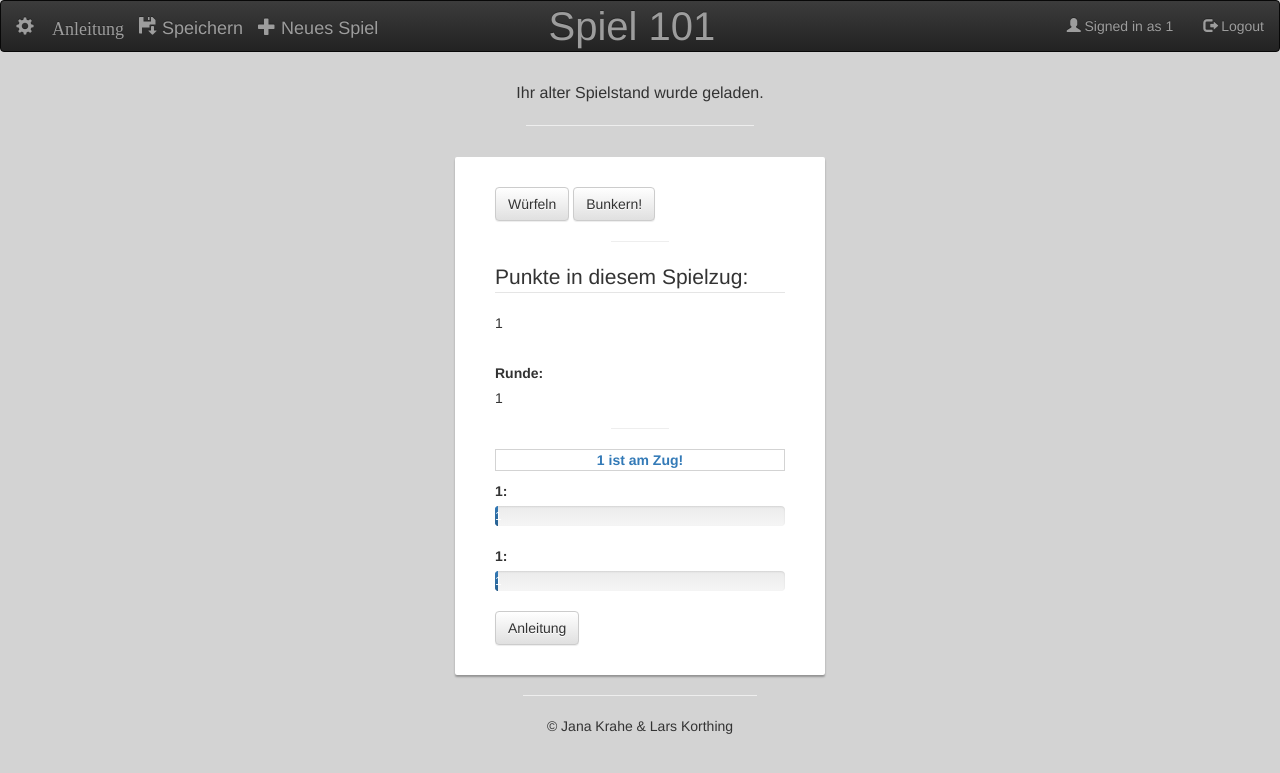
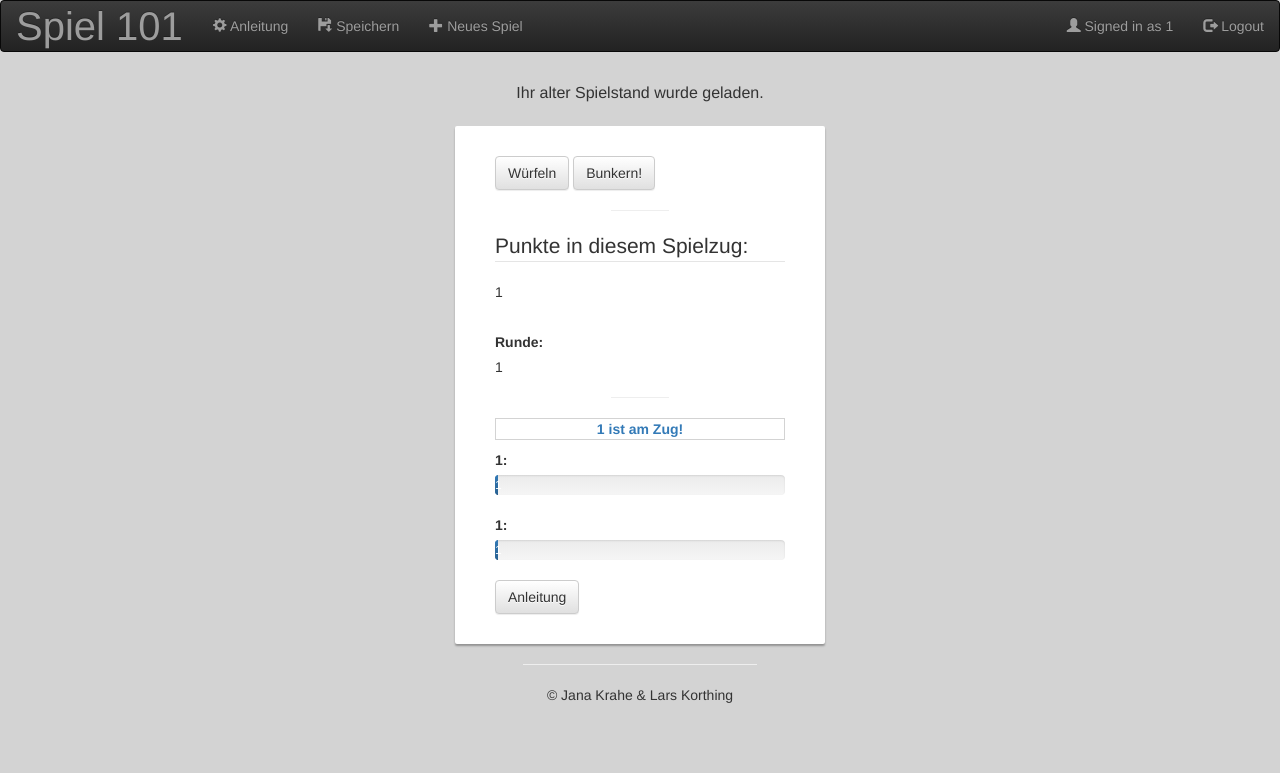
Before and after one commit to JanaKrahe/PHP_Datenbanken, a PHP site: page /PHP_Datenbanken/OberflaecheSpiel.php in a window 1280 px wide. Shown: the top 773 px of the page. Run offline with PHP 8.4, Linux system fonts and the light colour scheme; the visitor is signed in with stand-in values (Sample User, id 1); some libraries are stand-ins or nearby versions.

Commit message:
Navbar toggle

```diff
--- a/Spiel_101/CSS/meinecss.css
+++ b/Spiel_101/CSS/meinecss.css
@@ -126,7 +126,12 @@ input::-webkit-input-placeholder {
   width: 35em;
 }
 
+.headline {
+  font-size: 40px;
 
-.zeile {
-  font-size: 40px;
+
 }
+
+.navwidth {
+  margin: 0 auto;
+}
--- a/Spiel_101/OberflaecheSpiel.php
+++ b/Spiel_101/OberflaecheSpiel.php
@@ -29,40 +29,47 @@
     <meta charset="utf-8">
     <meta name="viewport" content="width=device-width, initial-scale=1">
     <!-- Das neueste kompilierte und minimierte CSS -->
-    <link rel="stylesheet" href="https://maxcdn.bootstrapcdn.com/bootstrap/3.3.5/css/bootstrap.min.css">
+    <link rel="stylesheet" href="https://maxcdn.bootstrapcdn.com/bootstrap/3.3.7/css/bootstrap.min.css">
     <!-- Optionales Theme -->
-    <link rel="stylesheet" href="https://maxcdn.bootstrapcdn.com/bootstrap/3.3.5/css/bootstrap-theme.min.css">
+    <link rel="stylesheet" href="https://maxcdn.bootstrapcdn.com/bootstrap/3.3.7/css/bootstrap-theme.min.css">
+    <!-- jQuery library -->
+    <script src="https://ajax.googleapis.com/ajax/libs/jquery/3.2.1/jquery.min.js"></script>
     <!-- Das neueste kompilierte und minimierte JavaScript -->
-    <script src="https://maxcdn.bootstrapcdn.com/bootstrap/3.3.5/js/bootstrap.min.js"></script>
+    <script src="https://maxcdn.bootstrapcdn.com/bootstrap/3.3.7/js/bootstrap.min.js"></script>
     <!-- Website Font style  -->
     <link rel="stylesheet" href="https://maxcdn.bootstrapcdn.com/font-awesome/4.6.1/css/font-awesome.min.css">
     <link rel="stylesheet" href="css/meinecss.css">
     <!-- Google Fonts -->
     <link href='https://fonts.googleapis.com/css?family=Passion+One' rel='stylesheet' type='text/css'>
     <link href='https://fonts.googleapis.com/css?family=Oxygen' rel='stylesheet' type='text/css'>
-    <script src="regler.js"> </script>
+
+
     <title>Spiel101</title>
   </head>
   <body>
     <!-- http://localhost/PHP_Datenbanken/Spiel_101/OberflaecheSpiel.php -->
     <nav class="navbar navbar-inverse navbar-upper">
-      <div class="container-fluid">
-        <div class="row">
-          <div class="col-md-5">
-            <a class="navbar-brand" href="Anleitung.html"><span class="glyphicon glyphicon-cog"> Anleitung</a>
-            <a class="navbar-brand" href="?speichern"><span class="glyphicon glyphicon-floppy-save"></span> Speichern</a>
-            <a class="navbar-brand" href="?reset" onclick="return confirm('Sind Sie sich sicher, dass Sie ein neues Spiel beginnen wollen? Der alte Spielstand wird dann gelöscht.')"><span class="glyphicon glyphicon-plus"></span> Neues Spiel</a>
-          </div>
-          <div class="col-md-4">
-            <a class="navbar-brand zeile">Spiel 101</a>
-          </div>
-          <div class="col-md-3">
-            <ul class="nav navbar-nav navbar-right">
-              <li><a><span class="glyphicon glyphicon-user"></span> Signed in as <?php echo $_SESSION['spieler1']; ?></a></li>
-              <li><a href="?logout"><span class="glyphicon glyphicon-log-out"></span> Logout</a></li>
-            </ul>
-          </div>
-        </div>
+      <div class="navbar-header">
+        <button aria-controls=bs-navbar aria-expanded=true class="collapsed navbar-toggle" data-target="#bs-navbar" data-toggle=collapse type=button>
+          <span class=sr-only>Toggle navigation</span>
+          <span class=icon-bar></span>
+          <span class=icon-bar></span>
+          <span class=icon-bar></span>
+        </button>
+        <a class="navbar-brand headline">Spiel 101</a>
+      </div>
+      <div class="container-fluid navbar-collapse collapse" id="bs-navbar" aria-expanded="true">
+        <ul class="nav navbar-nav navbar-left">
+          <li><a href="Anleitung.html"><span class="glyphicon glyphicon-cog"></span> Anleitung</a></li>
+          <li><a href="?speichern"><span class="glyphicon glyphicon-floppy-save"></span> Speichern</a></li>
+          <li><a href="?reset" onclick="return confirm('Sind Sie sich sicher, dass Sie ein neues Spiel beginnen wollen? Der alte Spielstand wird dann gelöscht.')">
+            <span class="glyphicon glyphicon-plus"></span> Neues Spiel</a>
+          </li>
+        </ul>
+        <ul class="nav navbar-nav navbar-right">
+          <li><a><span class="glyphicon glyphicon-user"></span> Signed in as <?php echo $_SESSION['spieler1']; ?></a></li>
+          <li><a href="?logout"><span class="glyphicon glyphicon-log-out"></span> Logout</a></li>
+        </ul>
       </div>
     </nav>
     <div class="container">
@@ -72,13 +79,12 @@
               <?php if (!empty($_SESSION['spielGeladen']) && $_SESSION['spielGeladen'] == true) {   ?>
                 <p style="text-align: center"> Ihr alter Spielstand wurde geladen. </p>
               <?php  $_SESSION['spielGeladen']==false; }  ?>
-  	       		<hr />
   	       	</div>
   	      </div>
   				<div class="main-l main-center">
             <!-- Button und Anzeige ZugAnzahl sowie summeSpielzug -->
             <fieldset class="form-group">
-              <form class="form-horizontal" method="post">
+              <form class="form-horizontal" method="post" action="OberflaecheSpiel.php">
                 <input class="btn btn-default" type="submit" name="wurf" value="Würfeln"></input>
                 <?php $spiel->wuerfelnAuswertung(); ?>
                 <input class="btn btn-default" type="submit" name="bunkern" value="Bunkern!"></input>
--- a/Spiel_101/sieg.php
+++ b/Spiel_101/sieg.php
@@ -1,4 +1,5 @@
 <?php
+  include 'spiel.php';
   if (isset($_POST["newGame"]) && $_POST["newGame"] == "neues Spiel") {
 
     $_SESSION['Sieger'] = "";
@@ -7,6 +8,7 @@
     $_SESSION['amZug'] = true;
     header("Location: OberflaecheSpiel.php");
   }
+
 ?>
 
 <!DOCTYPE html>
```
